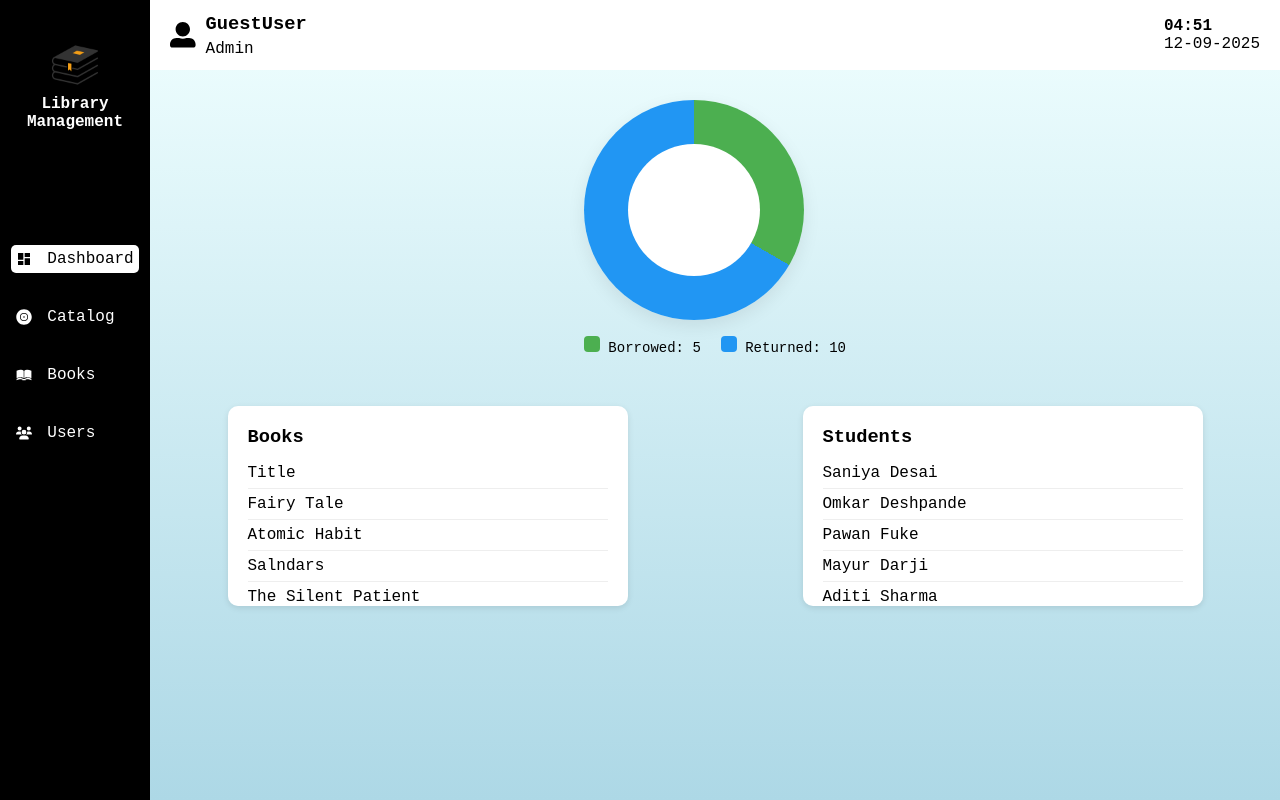
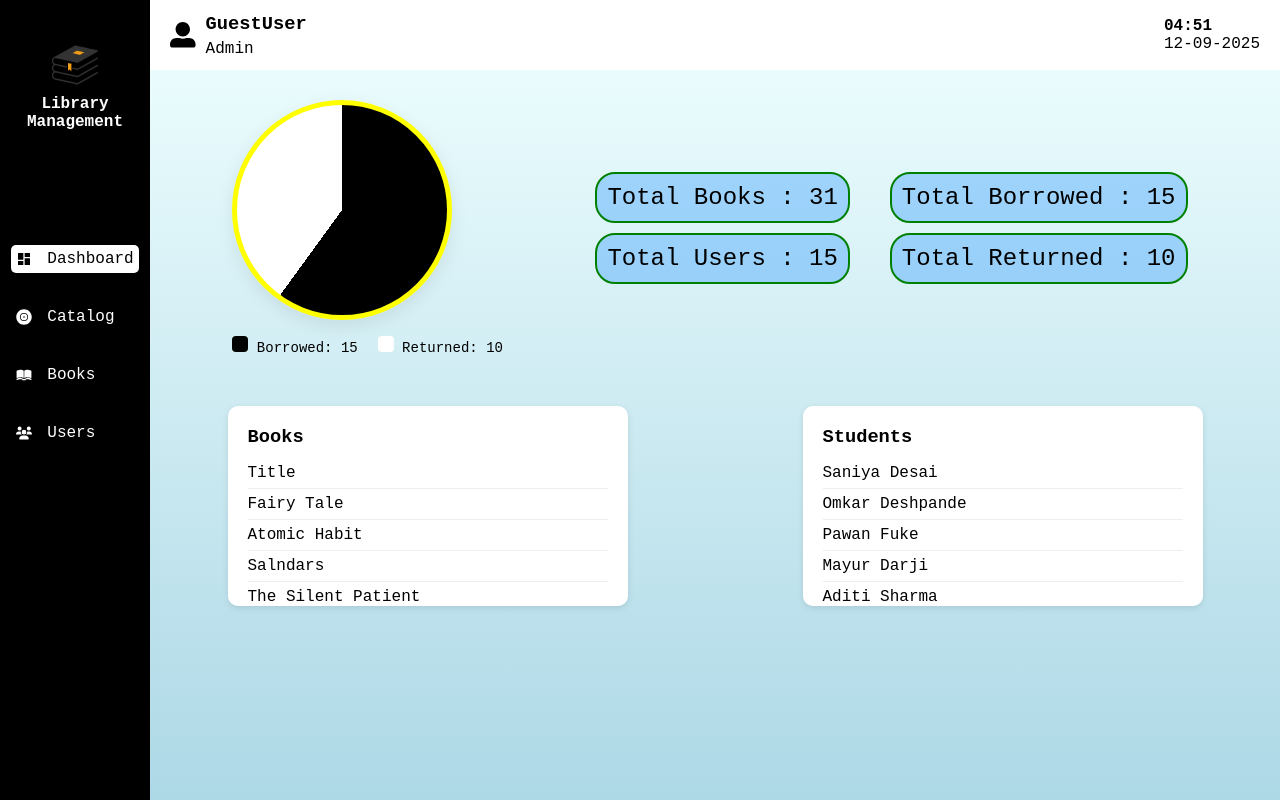
Before and after one commit to PawanTheCoder/Library_Management, a React (Vite) app: page /hero in a window 1280 px wide. Built offline with nearby package versions, Linux system fonts and the light colour scheme.

Commit message:
Changes in DashBoard

```diff
--- a/src/Components/DashBoardComponents/PieChart.jsx
+++ b/src/Components/DashBoardComponents/PieChart.jsx
@@ -2,8 +2,6 @@ import React from "react";
 import styles from "./PieChart.module.css";
 
 const PieChart = ({ borrowed, returned }) => {
-    borrowed = 5;
-    returned = 10;
     const total = borrowed + returned;
     const borrowedPercent = total > 0 ? (borrowed / total) * 100 : 0;
     const returnedPercent = 100 - borrowedPercent;
@@ -13,8 +11,8 @@ const PieChart = ({ borrowed, returned }) => {
 
     // Build conic gradient
     const gradient = `conic-gradient(
-        #4caf50 0deg ${borrowedDeg}deg,
-        #2196f3 ${borrowedDeg}deg 360deg
+        #000 0deg ${borrowedDeg}deg,
+        #fff ${borrowedDeg}deg 360deg
     )`;
 
     return (
@@ -26,7 +24,7 @@ const PieChart = ({ borrowed, returned }) => {
                 aria-label={`Books borrowed: ${borrowed}, Books returned: ${returned}`}
             >
                 <div className={styles.pieCenter}>
-                    <span>{total} Books</span>
+                    <span></span>
                 </div>
             </div>
             <div className={styles.legend}>
--- a/src/Components/DashBoardComponents/PieChart.module.css
+++ b/src/Components/DashBoardComponents/PieChart.module.css
@@ -15,15 +15,17 @@
     box-shadow: 0 6px 18px rgba(0, 0, 0, 0.08);
     transition: background 0.6s ease;
     position: relative;
+    border: 5px solid yellow;
 }
 
 .pie::after {
-    content: "";
+    /* content: "";
     width: 60%;
     height: 60%;
     background: #fff;
     border-radius: 50%;
-    position: absolute;
+    position: absolute; */
+    display: none;
 }
 
 .pie-center {
@@ -54,9 +56,9 @@
 }
 
 .color.borrowed {
-    background-color: #4caf50;
+    background-color: #000;
 }
 
 .color.returned {
-    background-color: #2196f3;
+    background-color: white;
 }
--- a/src/Components/HeroPage.jsx
+++ b/src/Components/HeroPage.jsx
@@ -21,10 +21,12 @@ function HeroPage() {
     // Dummy Data
     const books = ["Book A", "Book B", "Book C", "Book D", "Book E"];
     const students = ["Student 1", "Student 2", "Student 3", "Student 4", "Student 5"];
+    let bookCount = BookData.length;
+    const [borrowed, setBorrowed] = useState(15);
+    const [returned, setReturned] = useState(10);
 
     return (
         <div className={styles.hero}>
-            {/* Sidebar */}
             <div className={styles.nav}>
                 <div className={styles.navHead}>
                     <img src={Logo} alt="Book icon" width="50" />
@@ -65,9 +67,9 @@ function HeroPage() {
                 </div>
             </div>
 
-            {/* Main Content */}
+
             <div className={styles.mainContent}>
-                {/* Header */}
+
                 <div className={styles.headerLine}>
                     <div className={styles.toFlexRow}>
                         <FaUserAlt className={styles.increaseFont} />
@@ -82,14 +84,24 @@ function HeroPage() {
                     </div>
                 </div>
 
-                {/* Main Dynamic Section */}
+
                 {currentNav === "Dashboard" && (
                     <>
-                        {/* Pie Chart Centered */}
+
                         <div className={styles.pieChartWrapper}>
-                            <PieChart borrowed={30} returned={70} />
+                            <PieChart borrowed={borrowed} returned={returned} />
+                            <div className={styles.cardContainer}>
+                                <div className={styles.cardContainer1}>
+                                    <p>Total Books : {bookCount}</p>
+                                    <p>Total Users : {StudentData.length}</p>
+                                </div>
+                                <div className={styles.cardContainer2}>
+                                    <p>Total Borrowed : {borrowed}</p>
+                                    <p>Total Returned : {returned}</p>
+                                </div>
+                            </div>
                         </div>
-                        {/* Lists Section */}
+
                         <div className={styles.listsSection}>
                             <div className={styles.listCard}>
                                 <h3 >Books</h3>
--- a/src/Components/HeroPage.module.css
+++ b/src/Components/HeroPage.module.css
@@ -65,15 +65,14 @@
     font-size: 1.6rem;
 }
 
-/* Center PieChart */
 .pieChartWrapper {
     display: flex;
-    justify-content: center;
+    justify-content: space-evenly;
     align-items: center;
     margin: 30px 0;
+    flex-wrap: wrap;
 }
 
-/* Lists Section */
 .listsSection {
     display: flex;
     justify-content: space-around;
@@ -126,10 +125,8 @@
 .BookList {
     display: grid;
     grid-template-columns: 50px 1fr 200px;
-    /* serial | book | author */
     gap: 10px;
     max-height: 300px;
-    /* optional scroll */
     overflow-y: auto;
     padding: 10px;
     overflow-y: auto;
@@ -139,7 +136,6 @@
 .BookList div {
     padding: 5px;
     border-bottom: 1px solid #ccc;
-    /* row separation */
 }
 
 
@@ -149,15 +145,11 @@ li {
 
 .contentBox {
     flex: 1;
-    /* take available space */
     max-height: calc(100vh - 100px);
-    /* leave room for header/footer if needed */
     overflow-y: auto;
-    /* only this area scrolls */
     padding: 20px;
     box-sizing: border-box;
 }
-
 
 .BookHeading {
     font-size: 2rem;
@@ -177,3 +169,19 @@ li {
 .nameList {
     padding-top: 20px;
 }
+
+.cardContainer {
+    display: flex;
+    flex-wrap: wrap;
+    gap: 20px;
+}
+
+.cardContainer p {
+    background-color: rgba(0, 128, 255, 0.3);
+    padding: 10px;
+    margin: 10px;
+    border: 2px solid green;
+    border-radius: 20px;
+    font-size: 1.5rem;
+
+}
```
